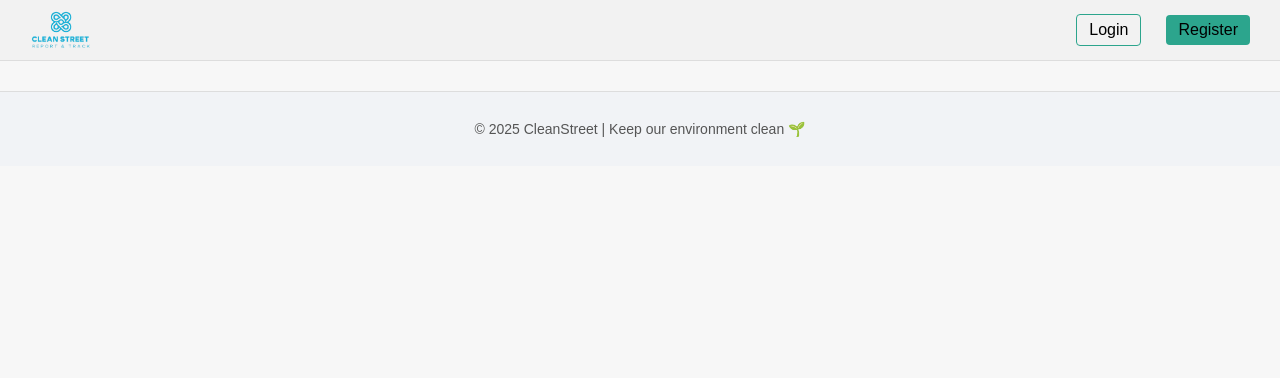
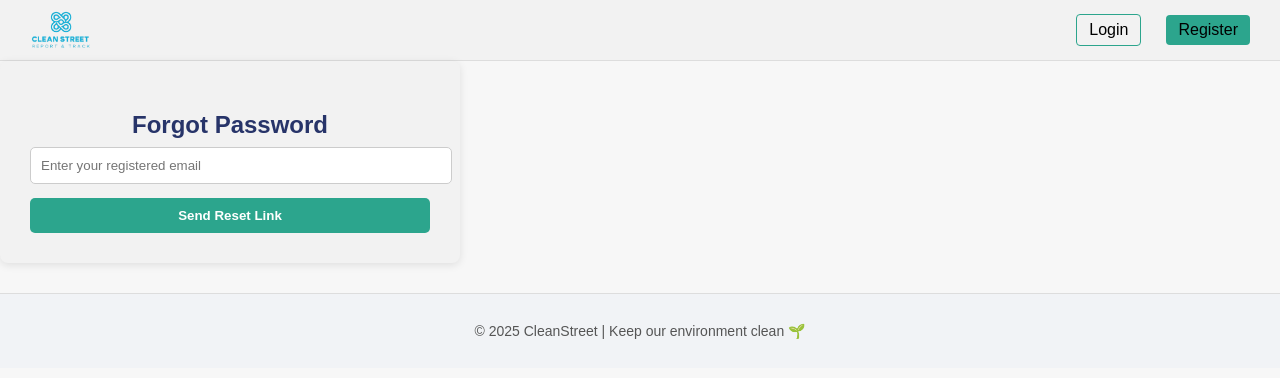
Before and after one commit to springboardmentor211/CleanStreet_Group1, a React (Create React App) app in the folder clean-street-app/: page /forgot-password in a window 1280 px wide. Shown: the top 378 px of the page. Built offline with nearby package versions, Linux system fonts and the light colour scheme.

Commit message:
adding forgot password page

```diff
--- a/clean-street-app/src/App.js
+++ b/clean-street-app/src/App.js
@@ -1,4 +1,4 @@
-import { BrowserRouter, Routes, Route } from "react-router-dom";
+import { BrowserRouter as Router, Routes, Route, useLocation } from "react-router-dom";
 import Navbar from "./components/Navbar";
 import Footer from "./components/Footer";
 import Login from "./pages/Login";
@@ -8,24 +8,37 @@ import EditProfile from "./pages/EditProfile";
 import NewComplaint from "./pages/NewComplaint";
 import ComplaintDetail from "./pages/ComplaintDetail";
 import ViewComplaints from "./pages/ViewComplaints";
+import ForgotPassword from "./pages/ForgotPassword";
+import ResetPassword from "./pages/ResetPassword";
 
-function App() {
 
+function AppLayout() {
+  const location = useLocation();
+
+  const hideNavbar = ["/login", "/register"].includes(location.pathname);
   return (
-    <BrowserRouter>
-      <Navbar />
+    <>
+      {!hideNavbar && <Navbar />}
       <Routes>
         <Route path="/login" element={<Login />} />
-        <Route path="/signup" element={<Register />} />
+        <Route path="/register" element={<Register />} />
         <Route path="/dashboard" element={<Dashboard />} />
         <Route path="/edit-profile" element={<EditProfile />} />
         <Route path="/new-complaint" element={<NewComplaint />} />
         <Route path="/complaints" element={<ViewComplaints />} />
         <Route path="/complaints/:id" element={<ComplaintDetail />} />
+        <Route path="/forgot-password" element={<ForgotPassword />} />
+        <Route path="/reset-password/:token" element={<ResetPassword />} />
       </Routes>
-      <Footer />
-    </BrowserRouter>
+      {!hideNavbar && <Footer />}
+    </>
   );
 }
 
-export default App;
+export default function App() {
+  return (
+    <Router>
+      <AppLayout />
+    </Router>
+  );
+}
--- /dev/null
+++ b/clean-street-app/src/pages/ForgotPassword.jsx
@@ -0,0 +1,34 @@
+import { useState } from "react";
+import api from "../api/client";
+
+export default function ForgotPassword() {
+  const [email, setEmail] = useState("");
+
+  const handleSubmit = async (e) => {
+    e.preventDefault();
+    try {
+      await api.post("/auth/forgot-password", { email });
+      alert("Password reset link sent to your email");
+    } catch (err) {
+      alert("Error sending reset email");
+    }
+  };
+
+  return (
+    <div className="auth-page">
+      <div className="auth-card">
+        <h2>Forgot Password</h2>
+        <form onSubmit={handleSubmit}>
+          <input
+            type="email"
+            placeholder="Enter your registered email"
+            value={email}
+            onChange={(e) => setEmail(e.target.value)}
+            required
+          />
+          <button type="submit">Send Reset Link</button>
+        </form>
+      </div>
+    </div>
+  );
+}
--- a/clean-street-app/src/pages/Login.jsx
+++ b/clean-street-app/src/pages/Login.jsx
@@ -35,16 +35,16 @@ export default function Login() {
         </h2>
         <p>Enter your credential to access your account</p>
         <form onSubmit={handleSubmit}>
-          <label>Username or Email</label>
+          <label>Email</label>
           <input name="email" placeholder="Enter your username/email" value={form.email} onChange={handleChange} />
           <label>Password</label>
           <input name="password" type="password" placeholder="Enter your password" value={form.password} onChange={handleChange} />
           <button type="submit">Login</button>
         </form>
-        <p className="small-link">Forgot password?</p>
+        <p> <span className="link" onClick={() => navigate("/forgot-password")}>Forgot password?</span></p>
         <p>
           Don’t have an account?{" "}
-          <span className="link" onClick={() => navigate("/signup")}>Register here</span>
+          <span className="link" onClick={() => navigate("/register")}>Register here</span>
         </p>
       </div>
     </div>
--- /dev/null
+++ b/clean-street-app/src/pages/ResetPassword.jsx
@@ -0,0 +1,37 @@
+import { useState } from "react";
+import { useParams } from "react-router-dom";
+import api from "../api/client";
+
+export default function ResetPassword() {
+  const { token } = useParams();
+  const [password, setPassword] = useState("");
+
+  const handleSubmit = async (e) => {
+    e.preventDefault();
+    try {
+      await api.post(`/auth/reset-password/${token}`, { password });
+      alert("Password reset successful. Please login again.");
+      window.location.href = "/login";
+    } catch (err) {
+      alert("Failed to reset password");
+    }
+  };
+
+  return (
+    <div className="auth-page">
+      <div className="auth-card">
+        <h2>Reset Password</h2>
+        <form onSubmit={handleSubmit}>
+          <input
+            type="password"
+            placeholder="Enter new password"
+            value={password}
+            onChange={(e) => setPassword(e.target.value)}
+            required
+          />
+          <button type="submit">Reset Password</button>
+        </form>
+      </div>
+    </div>
+  );
+}
--- a/clean-street-app/src/styles/auth.css
+++ b/clean-street-app/src/styles/auth.css
@@ -76,5 +76,5 @@
   font-size: 13px;
   text-align: center;
   margin: 8px 0;
-  color: #555;
+  color: #2ca58d;
 }
```
